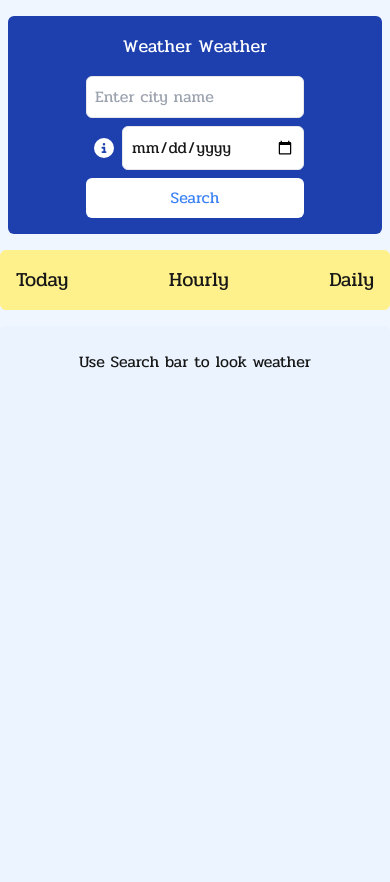
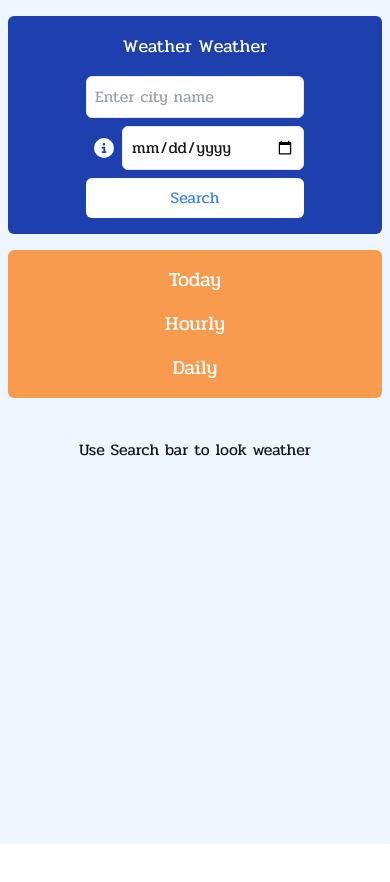
Before and after one commit to remre/weatheryesterday, a Next.js app: page /today in a window 390 px wide. Shown: the top 882 px of the page. After the commit the page ends 844 px from the top, so only its background shows below. Built offline with nearby package versions, Linux system fonts and the light colour scheme.

Commit message:
style: add responsiveness and extra info card positions

```diff
--- a/src/app/today/page.tsx
+++ b/src/app/today/page.tsx
@@ -13,12 +13,12 @@ const Today = () => {
   if (error) return <p>Error: {error}</p>;
 
   return (
-    <section className="flex flex-col items-center justify-start bg-blue-100 p-6 bg-opacity-20 min-h-screen">
+    <section className="flex flex-col items-center justify-start p-6 bg-opacity-20">
       {weatherData ? (
         <>
           <h1 className="flex text-2xl font-bold mb-4">Current Weather </h1>
 
-          <div className="flex flex-row space-x-2 items-start justify-center">
+          <div className="flex flex-col sm:flex-row sm:justify-center sm:space-x-2 items-center sm:items-start justify-center">
             {weatherData && <Weather weatherData={weatherData} pastWeatherData={pastWeatherData} />}
             {weatherData && pastWeatherData && <WeatherComparison />}
           </div>
--- a/src/components/HeaderBar/HeaderBar.tsx
+++ b/src/components/HeaderBar/HeaderBar.tsx
@@ -72,7 +72,7 @@ const HeaderBar = () => {
 
             {showInfo && (
               <div className="absolute top-full left-0 mt-2 w-64 p-2 bg-white text-blue-800 rounded-md shadow-lg z-10">
-                Use this if you need to display weather for a specific date.
+                Use this if you need to display weather for a specific date. It`s optional.
               </div>
             )}
           </div>
--- a/src/components/Navbar/Navbar.tsx
+++ b/src/components/Navbar/Navbar.tsx
@@ -1,10 +1,17 @@
 import Link from 'next/link';
+
 export default function NavBar() {
   return (
-    <section className="flex w-full bg-yellow-200 justify-between p-4 text-xl">
-      <Link href="/today">Today</Link>
-      <Link href="/daily">Hourly</Link>
-      <Link href="/weekly">Daily</Link>
+    <section className="sm:mx-0 mx-2 flex flex-col md:flex-row w bg-orange-400 opacity-90 justify-between p-4 text-xl space-y-4 md:space-y-0 md:space-x-4 items-center md:items-start">
+      <Link href="/today" className="text-white hover:text-gray-200">
+        Today
+      </Link>
+      <Link href="/daily" className="text-white hover:text-gray-200">
+        Hourly
+      </Link>
+      <Link href="/weekly" className="text-white hover:text-gray-200">
+        Daily
+      </Link>
     </section>
   );
 }
--- a/src/components/WeatherComparision/WeatherComparision.tsx
+++ b/src/components/WeatherComparision/WeatherComparision.tsx
@@ -1,7 +1,7 @@
 // components/WeatherComparison/WeatherComparison.tsx
 
 'use client';
-import React, { useState } from 'react';
+import React from 'react';
 import { useWeather } from '@/context/WeatherContext';
 import Image from 'next/image';
 
@@ -165,19 +165,10 @@ const WeatherComparison: React.FC = () => {
     todayData.precipitation,
     todayData.windSpeed,
   );
-  const [loadedImages, setLoadedImages] = useState<{ [key: string]: boolean }>({});
-
-  const handleImageLoad = (src: string) => {
-    setLoadedImages((prev) => ({ ...prev, [src]: true }));
-  };
-
-  const handleImageError = (src: string) => {
-    setLoadedImages((prev) => ({ ...prev, [src]: false }));
-  };
 
   return (
-    <div className="relative p-6 rounded-lg shadow-md bg-white mt-4 ">
-      <div className="opacity-80 transition-opacity duration-300">
+    <div className="relative p-6 rounded-lg shadow-md bg-white mt-4  ">
+      <div className="opacity-80 transition-opacity duration-300 space-y-4">
         <h2 className="text-xl font-bold mb-4">Weather Comparison</h2>
         <p className="text-lg">Temperature: Today is {temperatureDescription}.</p>
 
--- a/src/components/WeeklyWeather/WeeklyWeather.tsx
+++ b/src/components/WeeklyWeather/WeeklyWeather.tsx
@@ -19,7 +19,7 @@ interface WeeklyWeatherProps {
 
 const WeeklyWeather: React.FC<WeeklyWeatherProps> = ({ dailyData }) => {
   return (
-    <section className="flex min-h-screen w-full justify-center flex-col items-center p-6">
+    <section className="flex  w-full justify-center flex-col items-center p-6">
       <h3 className="text-2xl font-bold text-black mb-4">Daily Forecast (Next 7 Days)</h3>
       <ul>
         {dailyData.slice(0, 7).map((day, index) => {
--- a/src/context/WeatherContext.tsx
+++ b/src/context/WeatherContext.tsx
@@ -1,3 +1,4 @@
+/* eslint-disable @typescript-eslint/no-explicit-any */
 // weathercontext.tsx
 'use client';
 import React, { createContext, useState, useContext, ReactNode } from 'react';
@@ -11,6 +12,7 @@ interface WeatherData {
     temp: number;
     feels_like: number;
     humidity: number;
+    rain: { '1h': number };
     weather_overview: string;
     weather: { description: string; main: string }[];
   };
```
